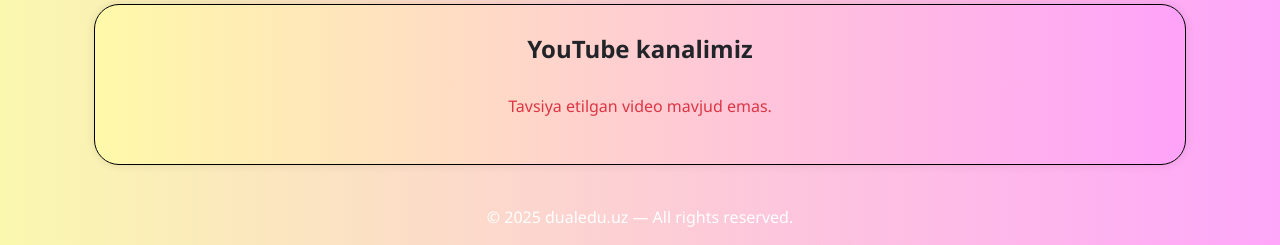
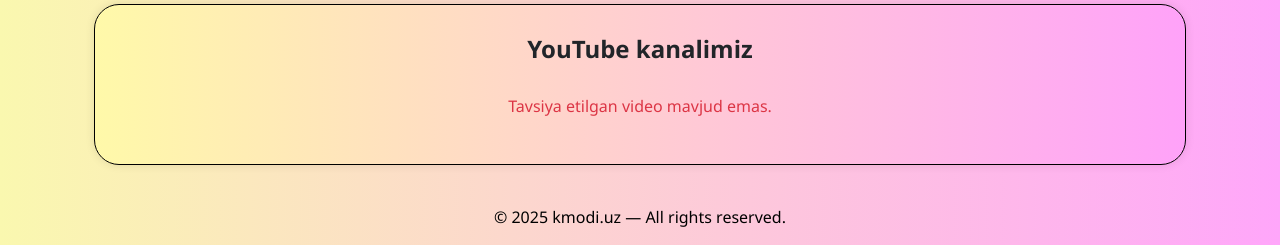
Before and after one commit to azamatxabibullayev/kmodi, a Django app: page / in a window 1280 px wide. Shown: the part 934-1179 px from the top of the page. Run offline with Django 5.2, Linux system fonts and the light colour scheme; the visitor is signed in with stand-in values (Sample User, id 1); data that the repository does not hold is empty.

Commit message:
base html updated

```diff
--- a/templates/base.html
+++ b/templates/base.html
@@ -159,7 +159,7 @@
 <!-- Footer -->
 <footer class="text-white text-center py-3 mt-auto">
     <div class="container">
-        <p class="mb-0">&copy; 2025 dualedu.uz — {% trans "All rights reserved." %}</p>
+        <p class="mb-0" style="color: black;">&copy; 2025 kmodi.uz — {% trans "All rights reserved." %}</p>
     </div>
 </footer>
 
```
